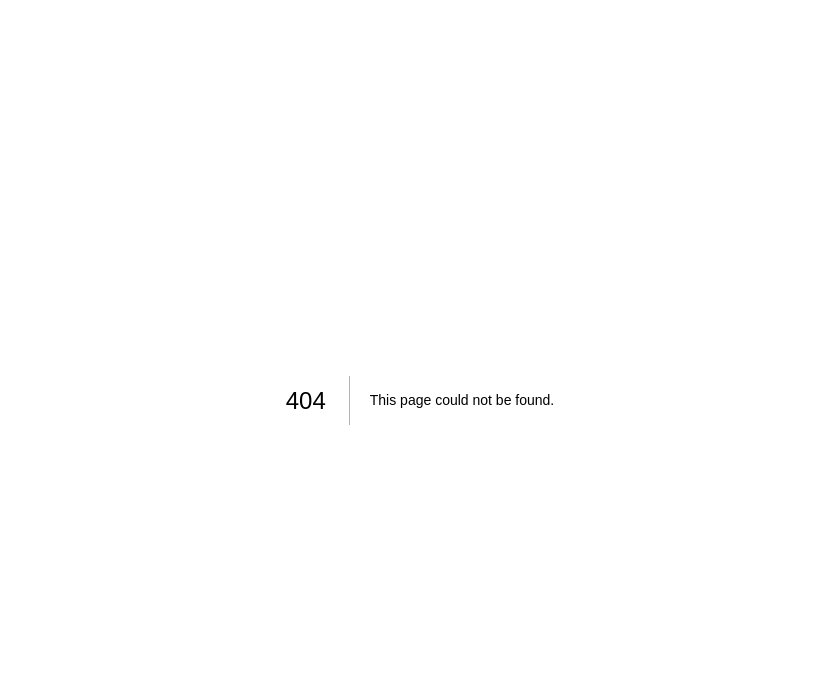
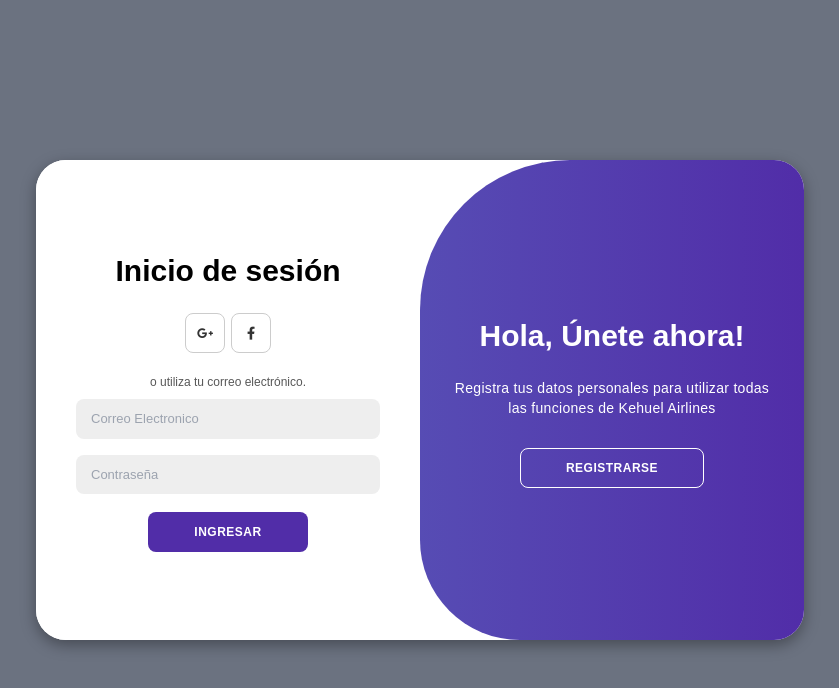
Before and after one commit to H4rr1ss/SEMI1_1S2024_PROYECTO_A_20, a Next.js app in the folder frontend/: page /login-register in a window 1280 px wide. Before the commit this address had no page. Shown: the top 688 px of the page, without its empty margins (220-1059 px from the left). Built offline with nearby package versions, Linux system fonts and the light colour scheme; a web font is replaced by a local one.

Commit message:
[add]: base de vista login-registro

```diff
--- a/frontend/src/app/globals.css
+++ b/frontend/src/app/globals.css
@@ -1,4 +1,5 @@
 @import url('https://fonts.googleapis.com/css2?family=PT+Sans+Caption:wght@400;700&display=swap');
+@import url('https://cdnjs.cloudflare.com/ajax/libs/font-awesome/6.0.0-beta3/css/all.min.css');
 @tailwind base;
 @tailwind components;
 @tailwind utilities;
--- /dev/null
+++ b/frontend/src/app/login-register/login.css
@@ -0,0 +1,195 @@
+.container{
+    background-color: #fff;
+    border-radius: 30px;
+    box-shadow: 0 5px 15px rgba(0, 0, 0, 0.35);
+    width: 768px;
+    min-height: 480px;
+}
+
+.container p{
+    font-size: 14px;
+    line-height: 20px;
+    letter-spacing: 0.3px;
+    margin: 20px 0;
+}
+
+.container span{
+    font-size: 12px;
+    color: #585858;
+}
+
+.container a{
+    color: #333;
+    font-size: 13px;
+    margin: 15px 0 10px;
+}
+
+.container button{
+    background-color: #512da8;;
+    color: #fff;
+    font-size: 12px;
+    padding: 10px 45px;
+    border: 1px solid transparent;
+    border-radius: 8px;
+    font-weight: 600;
+    letter-spacing: 0.5px;
+    text-transform: uppercase;
+    margin-top: 10px;
+    cursor: pointer;
+}
+
+.container button.btn-hidden{
+    background-color: transparent;
+    border-color: #fff;
+}
+
+.container form{
+    background-color: #fff;
+    display: flex;
+    align-items: center;
+    justify-content: center;
+    flex-direction: column;
+    padding: 0 40px;
+    height: 100%;
+}
+
+.container form h1{
+    font-size: 30px;
+    font-weight: 800;
+}
+
+.container input{
+    background-color: #eee;
+    border: none;
+    margin: 8px 0;
+    padding: 10px 15px;
+    font-size: 13px;
+    border-radius: 8px;
+    width: 100%;
+    outline: none;
+}
+
+.form-container{
+    transition: all 0.6s ease-in-out;
+}
+
+.sign-in{
+    z-index: 2;
+}
+
+.container.active .sign-in{
+    transform: translateX(100%);
+}
+
+.sign-up{
+    left: 0;
+    width: 50%;
+    opacity: 0;
+    z-index: 1;
+}
+
+.container.active .sign-up{
+    transform: translateX(100%);
+    opacity: 1;
+    z-index: 5;
+    animation: move 0.6s;
+}
+
+@keyframes move{
+    0%, 49.99%{
+        opacity: 0;
+        z-index: 1;
+    }
+    50%, 100%{
+        opacity: 1;
+        z-index: 5;
+    }
+}
+
+.social-icons{
+    margin: 20px 0;
+}
+
+.social-icons a{
+    border: 1px solid #ccc;
+    border-radius: 20%;
+    display: inline-flex;
+    justify-content: center;
+    align-items: center;
+    margin: 0 3px;
+    width: 40px;
+    height: 40px;
+}
+
+.toggle-container{
+    position: absolute;
+    top: 0;
+    left: 50%;
+    width: 50%;
+    height: 100%;
+    overflow: hidden;
+    transition: all 0.6s ease-in-out;
+    border-radius: 150px 0 0 100px;
+    z-index: 1000;
+}
+
+.container.active .toggle-container{
+    transform:  translateX(-100%);
+    border-radius: 0px 150px 100px 0;
+}
+
+.toggle{
+    background-color: #512da8;
+    height: 100%;
+    background: linear-gradient(to right, #5c6bc0, #512da8);
+    color: #fff;
+    position: relative;
+    left: -100%;
+    height: 100%;
+    width: 200%;
+    transform: translateX(0);
+    transition: all 0.6s ease-in-out;
+}
+
+.container.active .toggle{
+    transform: translateX(50%);
+}
+
+.toggle-panel{
+    position: absolute;
+    width: 50%;
+    height: 100%;
+    display: flex;
+    align-items: center;
+    justify-content: center;
+    flex-direction: column;
+    padding: 0 30px;
+    text-align: center;
+    top: 0;
+    transform: translateX(0);
+    transition: all 0.6s ease-in-out;
+}
+
+.toggle-panel h1{
+    font-size: 30px;
+    font-weight: 800;
+}
+
+.toggle-left{
+    transform: translateX(-200%);
+}
+
+.container.active .toggle-left{
+    left: 0;
+    transform: translateX(0);
+}
+
+.toggle-right{
+    right: 0;
+    transform: translateX(0);
+}
+
+.container.active .toggle-right{
+    left: 0;
+    transform: translateX(200%);
+}
--- /dev/null
+++ b/frontend/src/app/login-register/page.tsx
@@ -0,0 +1,71 @@
+'use client'
+import { useState } from 'react'
+import './login.css'
+
+
+const Login = () =>{
+  const [isActive, setIsActive] = useState(false);
+
+  return (
+    <div className='flex flex-col h-screen items-center justify-center text-black'>
+      <div className={`container max-w-full relative overflow-hidden ${isActive ? 'active' : ''}`}>
+        <div className="form-container sign-up absolute top-0 h-full left-0 w-1/2">
+          <form>
+            <h1>Crear Cuenta</h1>
+            <div className="social-icons">
+              <a href="#" className="icon">
+                <i className="fa-brands fa-google-plus-g"></i>
+              </a>
+              <a href="#" className="icon">
+                <i className="fa-brands fa-facebook-f"></i>
+              </a>
+            </div>
+            <span>o utiliza tu correo electrónico para registrarte</span>
+            <input type="text" placeholder='Nombre' />
+            <input type="email" placeholder='Correo Electronico' />
+            <input type="password" placeholder='Contraseña' />
+            <button>Registrarse</button>
+          </form>
+        </div>
+
+        <div className="form-container sign-in absolute top-0 h-full left-0 w-1/2">
+          <form>
+            <h1>Inicio de sesión</h1>
+            <div className="social-icons">
+              <a href="#" className="icon">
+                <i className="fa-brands fa-google-plus-g"></i>
+              </a>
+              <a href="#" className="icon">
+                <i className="fa-brands fa-facebook-f"></i>
+              </a>
+            </div>
+            <span>o utiliza tu correo electrónico.</span>
+            <input type="email" placeholder='Correo Electronico' />
+            <input type="password" placeholder='Contraseña' />
+            <button>Ingresar</button>
+          </form>
+        </div>
+        <div className="toggle-container">
+          <div className="toggle">
+            <div className="toggle-panel toggle-left">
+              <h1>Bienvenido, Ingresa ahora!</h1>
+              <p>Ingresa tus datos personales para utilizar todas las funciones de Kehuel Airlines</p>
+              <button className="btn-hidden" onClick={() => {setIsActive(!isActive);}}>
+                Ingresar
+              </button>
+            </div>
+            <div className="toggle-panel toggle-right">
+              <h1>Hola, Únete ahora!</h1>
+              <p>Registra tus datos personales para utilizar todas las funciones de Kehuel Airlines</p>
+              <button className="btn-hidden" onClick={() => {setIsActive(!isActive);}}>
+                Registrarse
+              </button>
+            </div>
+          </div>
+        </div>
+      </div>
+    </div>
+  )
+}
+
+export default Login;
--- a/frontend/src/app/login/page.tsx
+++ /dev/null
@@ -1,8 +0,0 @@
-
-export default function Login() {
-  return (
-    <div>
-      <h1>Login Page</h1>
-    </div>
-  )
-}
--- a/frontend/src/components/ui/top-menu/TopMenu.tsx
+++ b/frontend/src/components/ui/top-menu/TopMenu.tsx
@@ -21,7 +21,7 @@ const TopMenu = () => {
           </div>
         </div>
         <div className="flex justify-center items-center w-1/4">
-          <Link className="item h-14 w-52 flex items-center justify-center gap-1" href={"/"}>
+          <Link className="item h-14 w-52 flex items-center justify-center gap-1" href={"/login-register"}>
             <svg xmlns="http://www.w3.org/2000/svg" className="icon icon-tabler icon-tabler-user-square-rounded" width="20" height="20" viewBox="0 0 24 24" stroke-width="2" stroke="#ffffff" fill="none" stroke-linecap="round" stroke-linejoin="round">
               <path stroke="none" d="M0 0h24v24H0z" fill="none"/>
               <path d="M12 13a3 3 0 1 0 0 -6a3 3 0 0 0 0 6z" />
```
Also changed, not shown: frontend/src/app/(airline)/page.tsx (line endings or trailing spaces), frontend/src/app/login-register/layout.tsx (renamed from frontend/src/app/login/layout.tsx).
